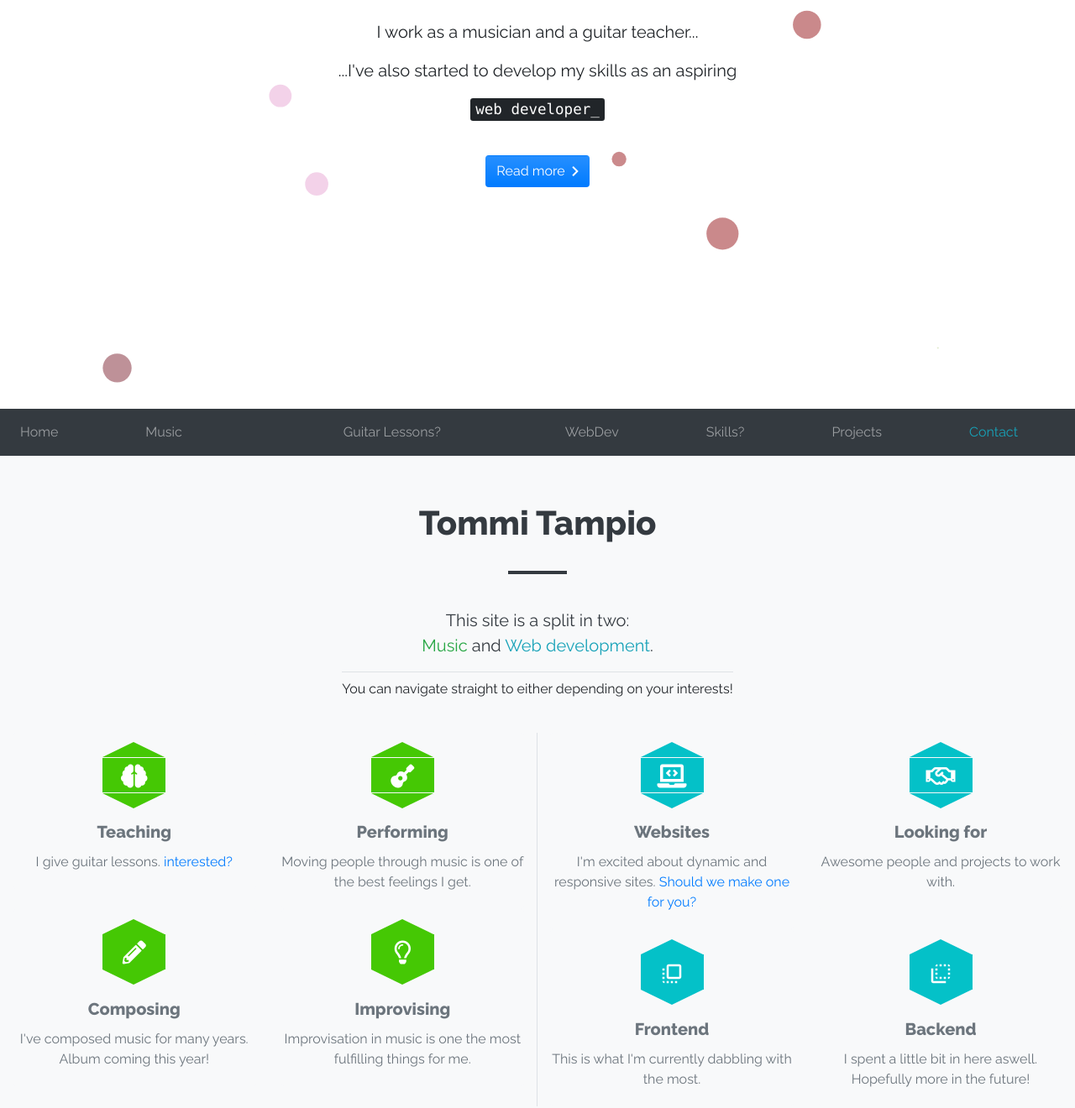
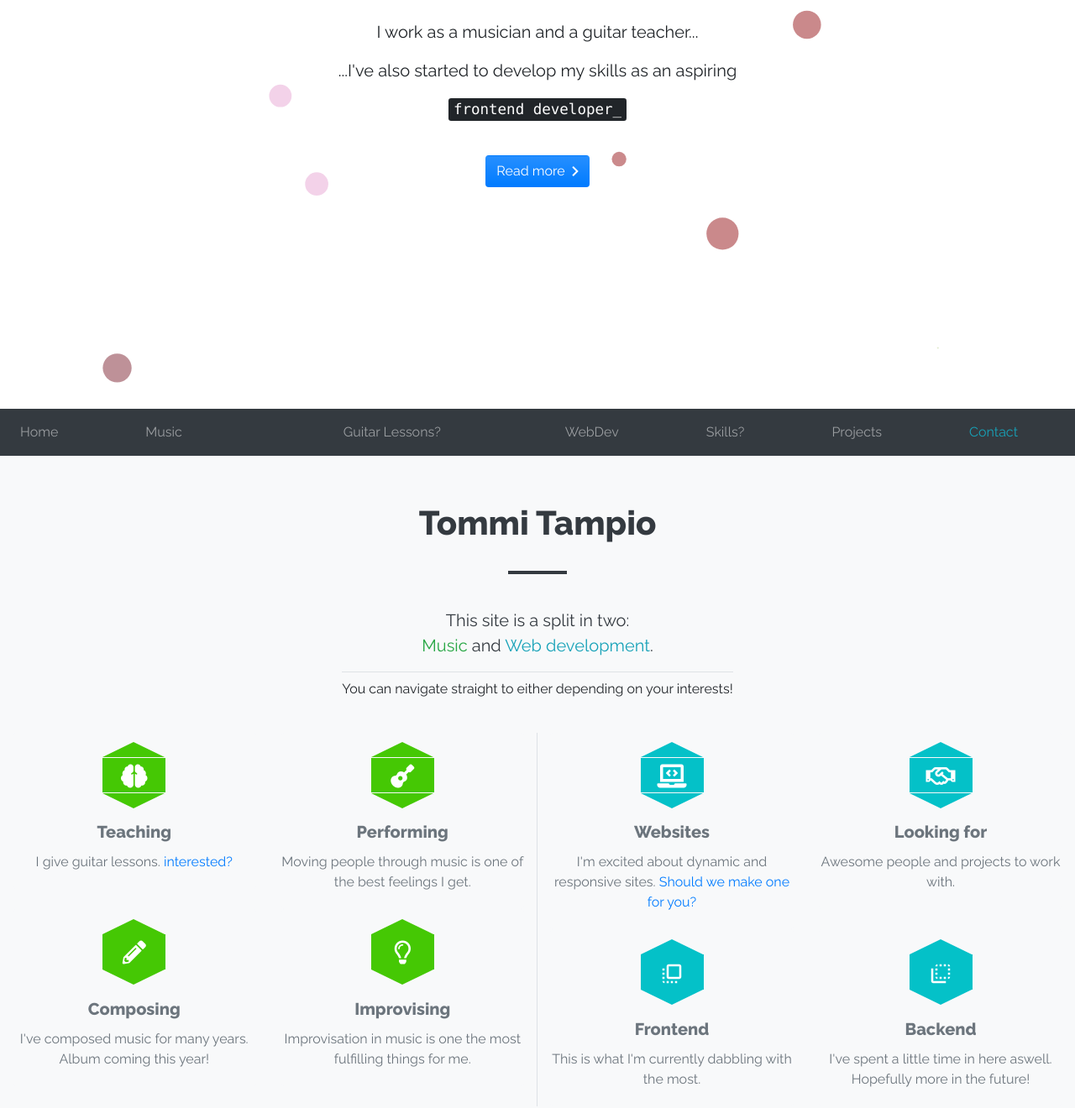
Before and after one commit to stutommi/my-site, a website: page src/index.html in a window 1280 px wide. Shown: the part 313-1633 px from the top of the page at 84% size. Drawn offline with nearby package versions, Linux system fonts and the light colour scheme.

Commit message:
edit text in home

```diff
--- a/src/index.html
+++ b/src/index.html
@@ -42,7 +42,7 @@
                 <p class='lead slide-up delay-3 hidden'>I work as a musician and a guitar teacher...</p>
                 <p class="lead slide-up delay-5 hidden">...I've also started to develop my skills as an
                     aspiring<br> </p>
-                <p class='lead delay-7 hidden'><kbd id="code-text">web developer</kbd><kbd id="cursor">_</kbd></p>
+                <p class='lead delay-7 hidden'><kbd id="code-text">frontend developer</kbd><kbd id="cursor">_</kbd></p>
 
             </div>
             <div class="delay-8 hidden col-sm-12 align-items-start justify-content-center text-center h-30">
@@ -245,7 +245,7 @@
                                 </div>
                                 <div class="card-body pl-0 pr-0">
                                     <h5 class="card-title text-muted font-weight-bold">Backend</h5>
-                                    <p class="card-text text-muted text-small">I spent a little bit in here aswell.
+                                    <p class="card-text text-muted text-small">I've spent a little time in here aswell.
                                         Hopefully more in the future!</p>
                                 </div>
                             </div>
```
Also changed, not shown: 1 other file.
